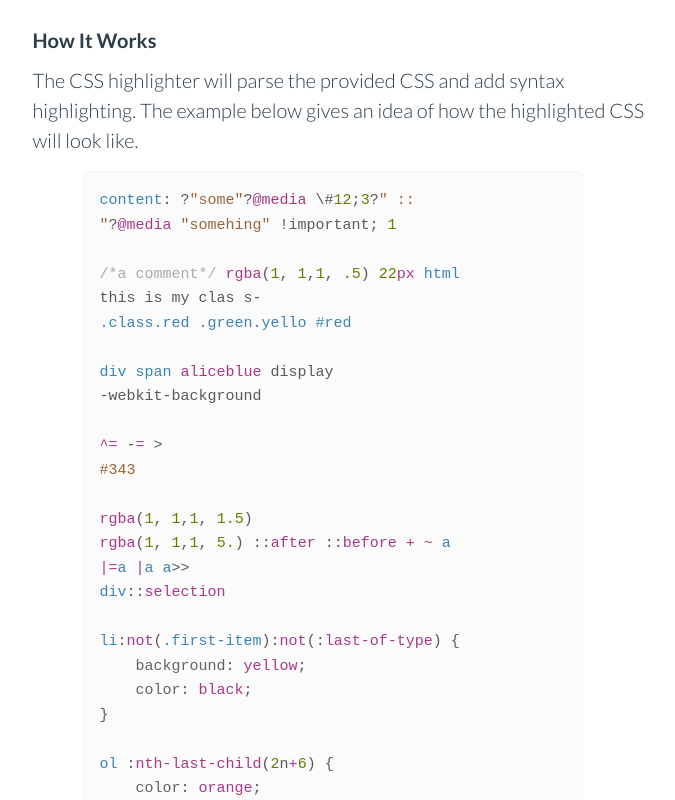
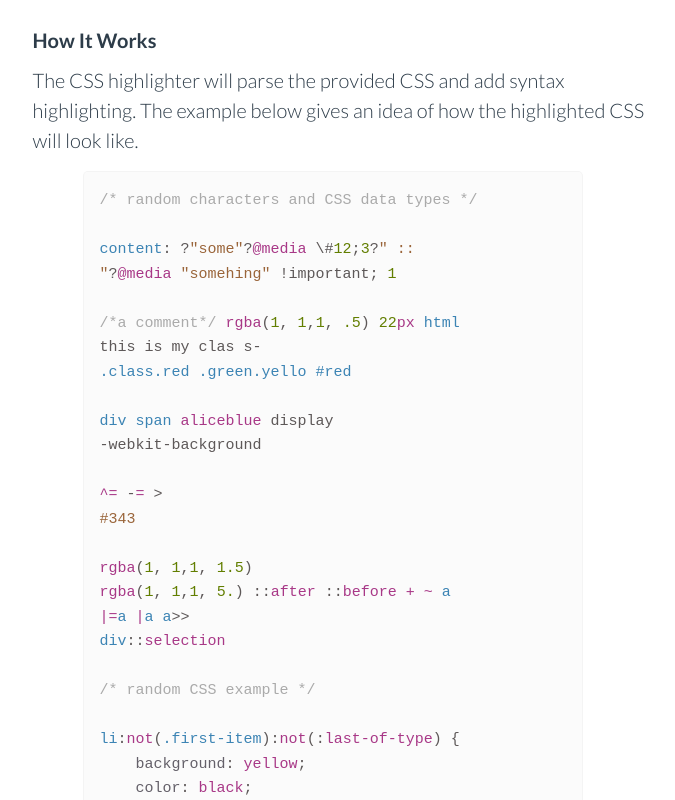
Before and after one commit to cgabriel5/css-syntax-highlighter, a plain HTML site: page index.html in a window 1280 px wide. Shown: the top 800 px of the page, without its empty margins (295-970 px from the left). Drawn offline with Linux system fonts and the light colour scheme.

Commit message:
refactor: Update index.html
Update the example CSS used with comments explaining what is what.

```diff
--- a/index.html
+++ b/index.html
@@ -29,7 +29,9 @@
                     <div class="label">How It Works</div>
                     <div class="paragraph">The CSS highlighter will parse the provided CSS and add syntax highlighting. The example below gives an idea of how the highlighted CSS will look like.</div>
                     <div class="css-example">
-                        <pre><code class="custom-css lang-css-syntax">content: ?"some"?@media \#12;3?" ::
+                        <pre><code class="custom-css lang-css-syntax">/* random characters and CSS data types */
+
+content: ?"some"?@media \#12;3?" ::
 "?@media "somehing" !important; 1
 
 /*a comment*/ rgba(1, 1,1, .5) 22px html
@@ -46,6 +48,8 @@ rgba(1, 1,1, 1.5)
 rgba(1, 1,1, 5.) ::after ::before + ~ a
 |=a |a a>>
 div::selection
+
+/* random CSS example */
 
 li:not(.first-item):not(:last-of-type) {
     background: yellow;
```
